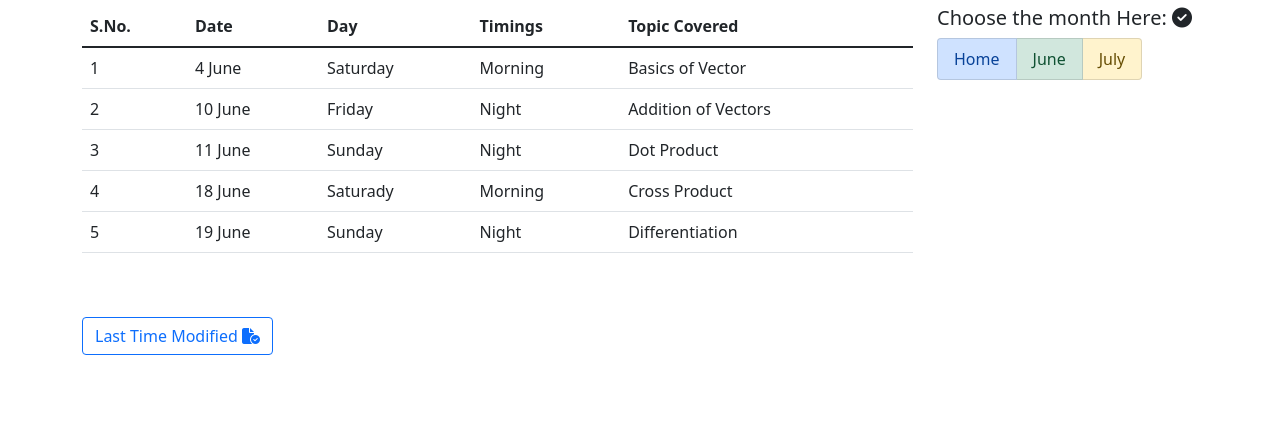
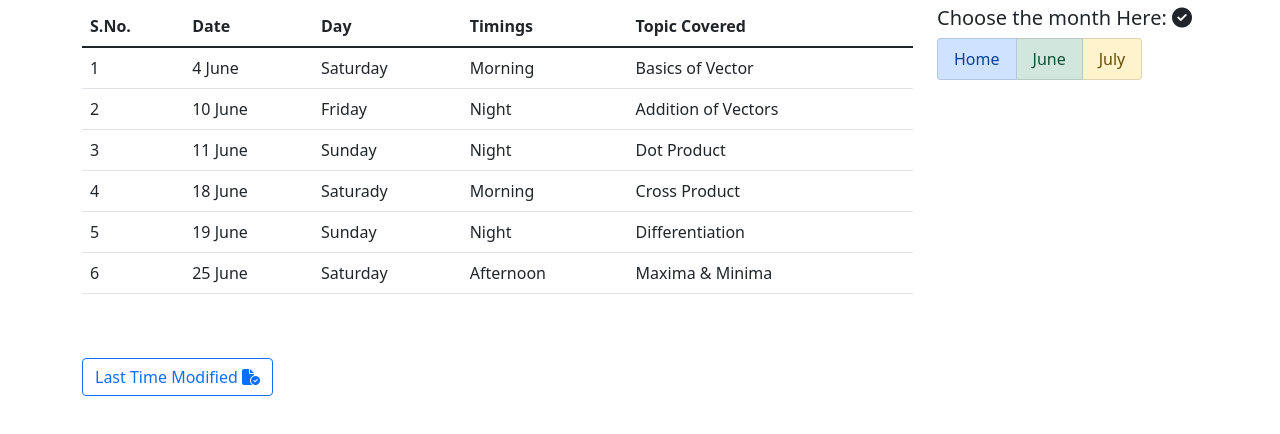
Before and after one commit to sudhanshusmith/Neepun, a plain HTML site: page june.html in a window 1280 px wide. Shown: the part 110-544 px from the top of the page. Drawn offline with Linux system fonts and the light colour scheme.

Commit message:
Update june.html

```diff
--- a/june.html
+++ b/june.html
@@ -69,6 +69,15 @@
                 <td>Sunday</td>
                 <td>Night</td>
                 <td>Differentiation</td>
+              </tr>
+
+
+              <tr>
+                <td>6</td>
+                <td>25 June</td>
+                <td>Saturday</td>
+                <td>Afternoon</td>
+                <td>Maxima & Minima</td>
               </tr>
 
 
```
